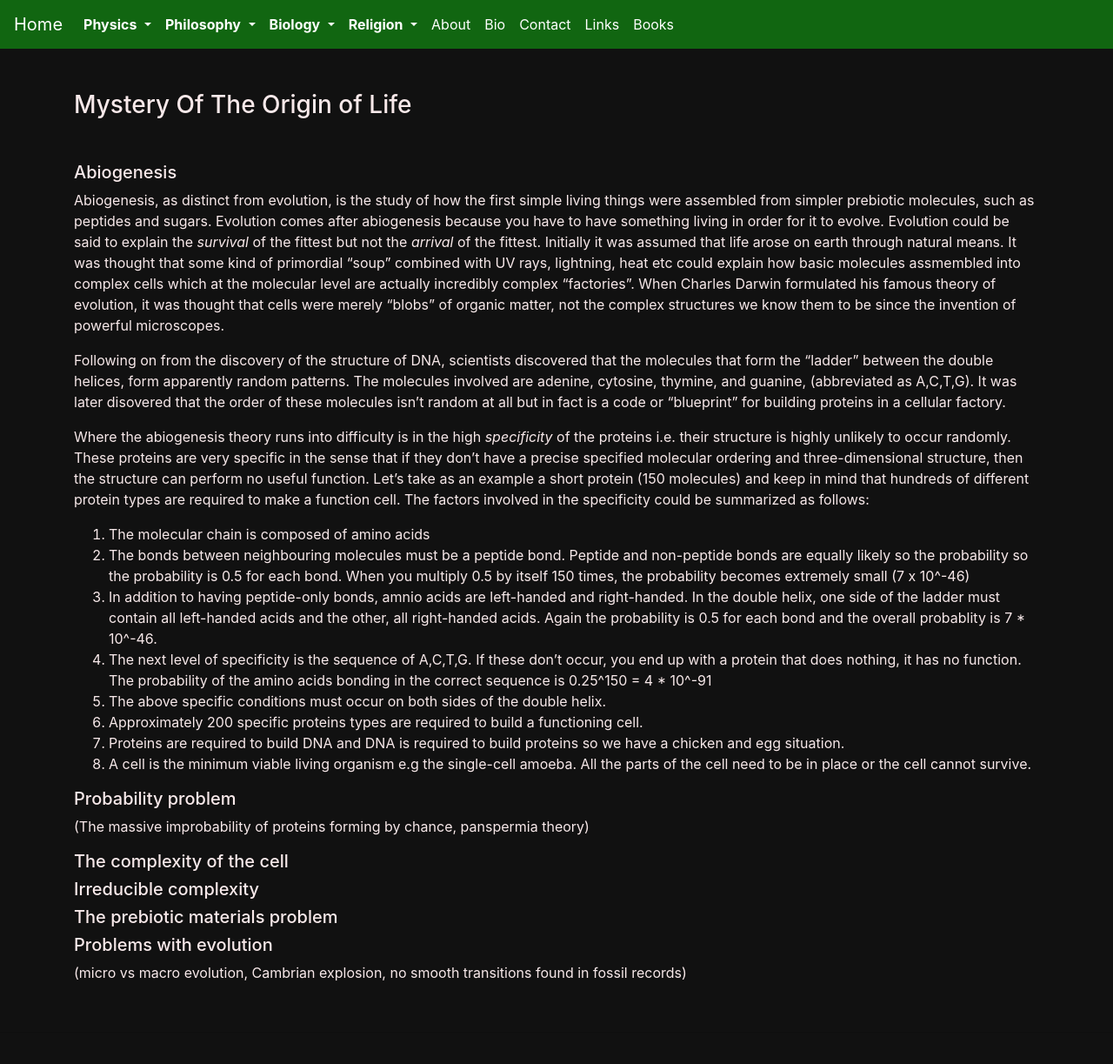
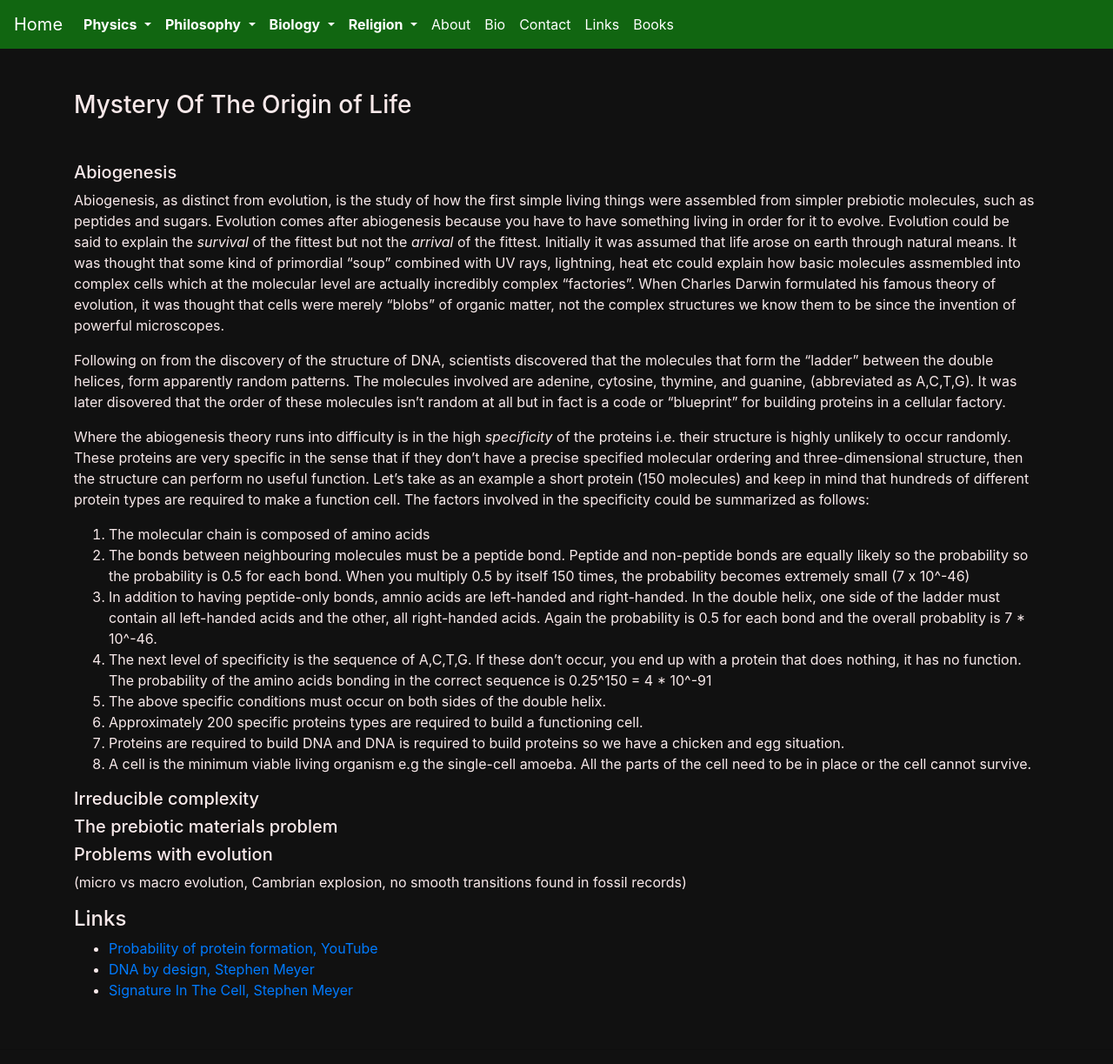
Before and after one commit to nekelly/nekelly.github.io, a Jekyll site: the page built from pages/origin_of_life.md, in a window 1280 px wide. Shown: the whole page at 87% size. Built offline with Jekyll 4.4.1, drawn with Linux system fonts in a browser that asks for light colours; our own code applies the rules of GitHub Pages for plain Markdown files.

Commit message:
Updated origing of life page

```diff
--- a/pages/origin_of_life.md
+++ b/pages/origin_of_life.md
@@ -38,13 +38,12 @@ The probability of the amino acids bonding in the correct sequence is 0.25^150 =
 
 
 
-
-##### Probability problem
-(The massive improbability of proteins forming by chance, panspermia theory)
-
-##### The complexity of the cell
 ##### Irreducible complexity
 ##### The prebiotic materials problem
 ##### Problems with evolution
+(micro vs macro evolution, Cambrian explosion, no smooth transitions found in fossil records)
 
-(micro vs macro evolution, Cambrian explosion, no smooth transitions found in fossil records)
+#### Links
+- [Probability of protein formation, YouTube](https://www.youtube.com/watch?v=W1_KEVaCyaA)
+- [DNA by design, Stephen Meyer](https://www.youtube.com/watch?v=16ZF-9ZjPAU)
+- [Signature In The Cell, Stephen Meyer](https://www.youtube.com/watch?v=eW6egHV6jAw)
```
